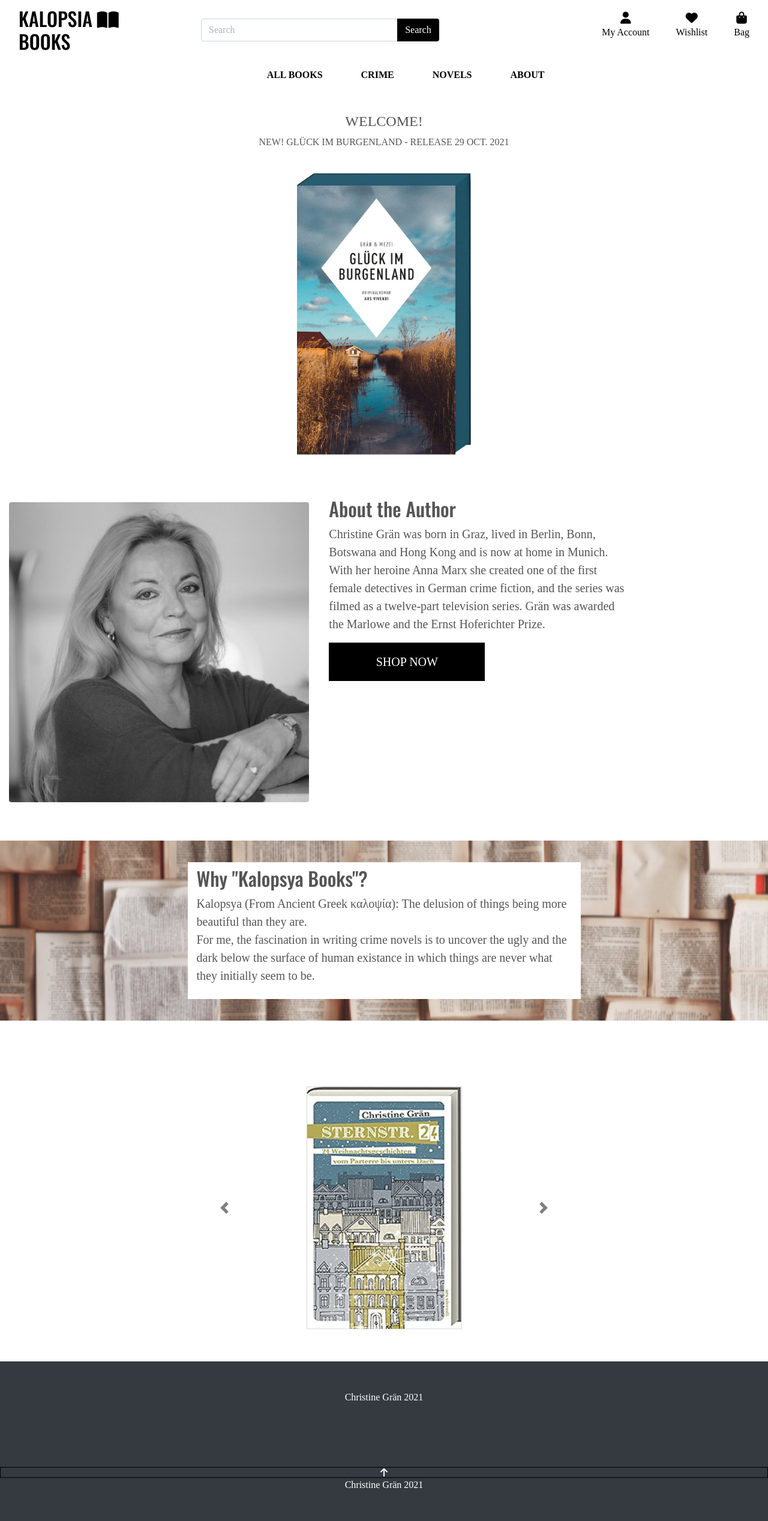
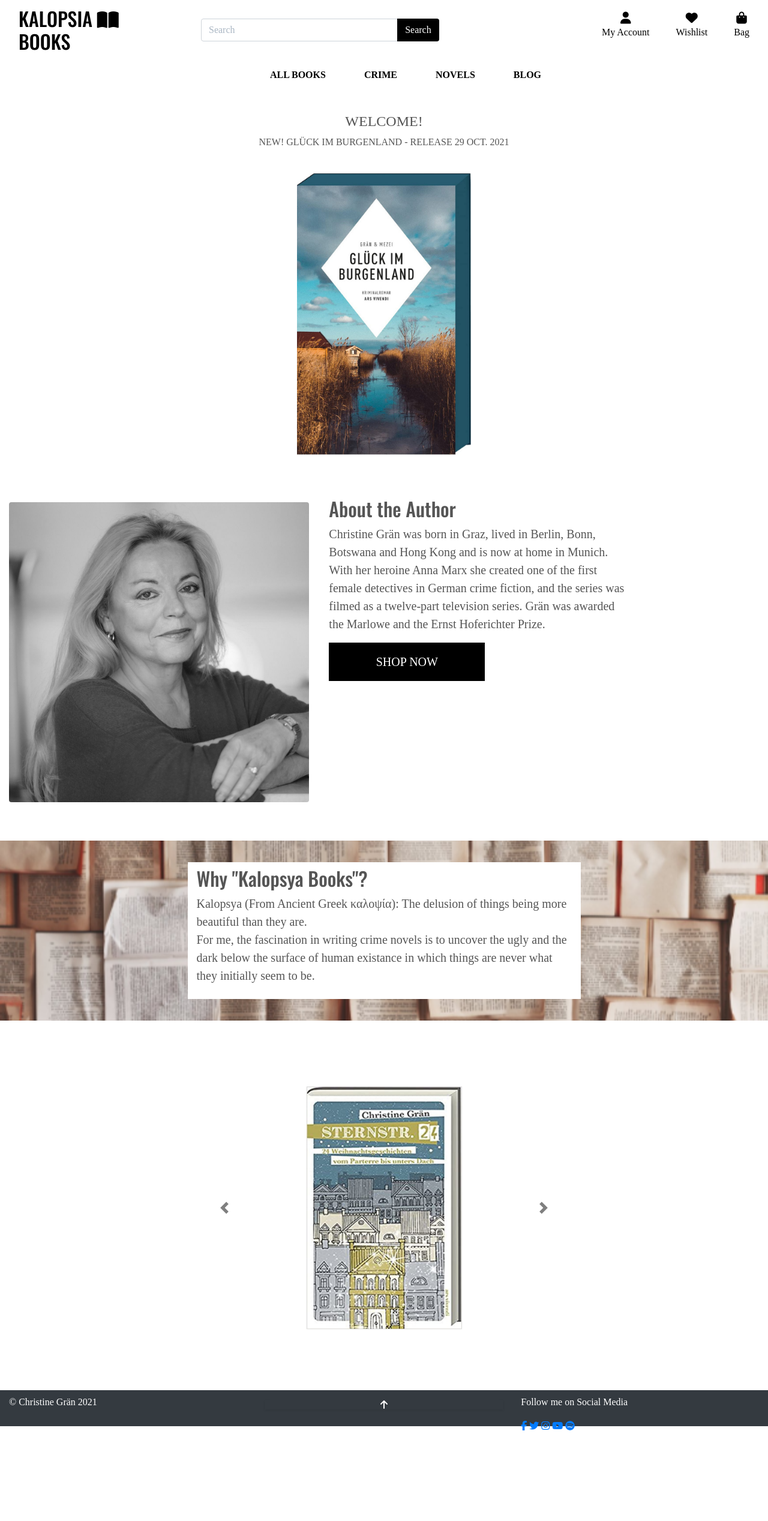
Before and after one commit to Code-Institute-Submissions/lisa1Q84-kalopsia_lens_NovResub, a Django app: template home/templates/home/index.html in a window 1280 px wide. Shown: the whole page at 60% size. After the commit the page ends 2384 px from the top, so only its background shows below. Run offline with Django 3.2, Linux system fonts and the light colour scheme; the template is opened without the code that fills it, so the values that code supplies are empty; some libraries are stand-ins or nearby versions; some web fonts are replaced.

Commit message:
make change to main menu and add footer

```diff
--- a/home/templates/home/index.html
+++ b/home/templates/home/index.html
@@ -94,8 +94,4 @@
     </section>
 </div>
 
-
-<footer class="py-5 bg-dark">
-    <div class="container"><p class="m-0 text-center text-white">Christine Grän 2021</p></div>
-</footer>
 {% endblock %}
--- a/products/views.py
+++ b/products/views.py
@@ -70,6 +70,7 @@ def product_detail(request, product_id):
 
 # ADMIN FUNCTIONALITY
 
+
 @login_required
 def add_product(request):
     """ Add a product to the store """
--- a/profiles/templates/profiles/profile.html
+++ b/profiles/templates/profiles/profile.html
@@ -16,7 +16,7 @@
 
 {% block content %}
     <div class="overlay"></div>
-    <div class="container">
+    <div class="container-fluid mb-4">
         <div class="row">
             <div class="col">
                 <hr>
@@ -24,7 +24,7 @@
                 <hr>
             </div>
         </div>
-        <div class="row">
+        <div class="row mb-4">
             <div class="col-12 col-lg-6">
                 <p class="text-muted">Default Voucher Delivery Information</p>
                 <form class="mt-3" action="{% url 'profile' %}" method="POST" id="profile-update-form">
@@ -74,6 +74,7 @@
                 </div>
             </div>
         </div>
+    </div>
 {% endblock %}
 
 {% block postloadjs %}
--- a/static/css/base.css
+++ b/static/css/base.css
@@ -4,7 +4,6 @@ body {
     color: #555;
     font-family: 'Quattrocento', serif;
 }
-
 
 
 .bg-font {
@@ -20,18 +19,20 @@ html {
     height: 100%;
 }
 
+
+
 .author-photo{
-        -webkit-filter: grayscale(100%); /* Safari 6.0 - 9.0 */
+        -webkit-filter: grayscale(100%);
         filter: grayscale(100%);
 }
 
 .kalopsya-container{
     background-image: url(/media/bookheader.png);
-    background-color: #cccccc; /* Used if the image is unavailable */
-    height: 300px; /* You must set a specified height */
-    background-position: center; /* Center the image */
-    background-repeat: no-repeat; /* Do not repeat the image */
-    background-size: cover; /* Resize the background image to cover the entire container */
+    background-color: #cccccc;
+    height: 300px;
+    background-position: center;
+    background-repeat: no-repeat;
+    background-size: cover;
 
 }
 
@@ -62,6 +63,21 @@ input[name='q']::placeholder {
     background: red;
     color: white;
 }
+
+
+footer{
+    background-color: #111111;
+    color: #eeeeee;
+    height: 60px;  /* footer height */
+    padding-top: 20px;
+    display: block;
+    margin-top: 20px; /* space between content and footer */
+    box-sizing: border-box;
+    position: relative;
+    width: 100%;
+  }
+
+
 
 
 /* Allauth form formatting taken from Boutique Ado Project */
--- a/templates/base.html
+++ b/templates/base.html
@@ -125,21 +125,41 @@
     </div>
     {% endif %}
 
+    <!--Main Page Content-->
+    <main>
       {% block page_header %}
       {% endblock %}
 
       {% block content %}
       {% endblock %}
+    </main>
 
 
-  <footer class="py-5 bg-dark">
-    <!-- back to top button -->
-    <div class="btt-button shadow-sm bg-dark mt-2 rounded-0 border border-black">
+
+    <!--Footer-->
+    <footer class="py-2 bg-dark mt-5">
+      <div class="container-fluid">
+        <div class="row">
+          <div class="col-12 col-md-4 mt-5 mt-md-0">
+            <p class="m-0 text-white text-left bg-dark"> © Christine Grän 2021</p>
+          </div>
+          <div class="col-12 col-md-4 mt-5 mt-md-0">
+            <div class="btt-button shadow-sm bg-dark mt-2 rounded-0">
               <a class="btt-link d-flex h-100">
                   <i class="fas fa-arrow-up text-white mx-auto my-auto"></i>
               </a>
             </div>
-      <div class="container"><p class="m-0 text-center text-white">Christine Grän 2021</p></div>
+          </div>
+          <div class="col-12 col-md-4 mt-5 mt-md-0">
+            <p class="text-white">Follow me on Social Media</p>
+                  <a class="facebook" href="" target="_blank" rel="noreferrer" aria-label="facebook"><i class="fa fa-facebook"></i></a></li>
+                  <a class="twitter" href="" target="_blank" rel="noreferrer" aria-label="twitter"><i class="fa fa-twitter"></i></a></li>
+                  <a class="instagram" href="" target="_blank" rel="noreferrer" aria-label="instagram"><i class="fab fa-instagram"></i></a></li>
+                  <a class="youtube" href="" rel="noreferrer" target="_blank" aria-label="youtube"><i class="fab fa-youtube"></i></a></li>
+                  <a class="spotify" href="" target="_blank" rel="noreferrer" aria-label="spotify"><i class="fab fa-spotify"></i></a></li>
+          </div>
+        </div>
+      </div>
     </footer>
 
     {% block postloadjs %}
--- a/templates/includes/main_nav.html
+++ b/templates/includes/main_nav.html
@@ -37,16 +37,10 @@
             </div>
         </li>
 
-        <li class="nav-item dropdown">
-            <a class="logo-font font-weight-bold nav-link text-black" href="#" id="prints-link" data-toggle="dropdown" aria-haspopup="true" aria-expanded="false">
-                About
+        <li class="nav-item">
+            <a class="logo-font font-weight-bold nav-link text-black" href="{% url 'blog' %}" id="prints-link"  aria-haspopup="true" aria-expanded="false">
+                Blog
             </a>
-            <div class="dropdown-menu border-0" aria-labelledby="prints-link">
-                <a href="" class="dropdown-item">Biography</a>
-                <a href="" class="dropdown-item">Bibliography</a>
-                <a href="" class="dropdown-item">Press</a>
-                <a href="" class="dropdown-item">Contact</a>
-            </div>
         </li>
     </ul>
 </div>
```
Also changed, not shown: products/templates/products/product_detail.html (+2 -7 lines), products/templates/products/products.html (+1 -6 lines). Lines whose indentation alone changed are shown as unchanged.
